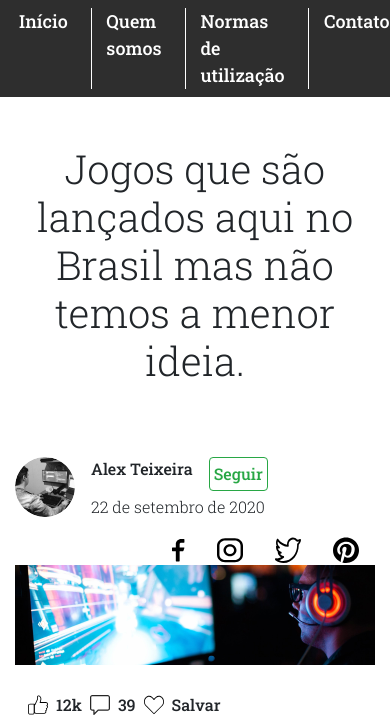
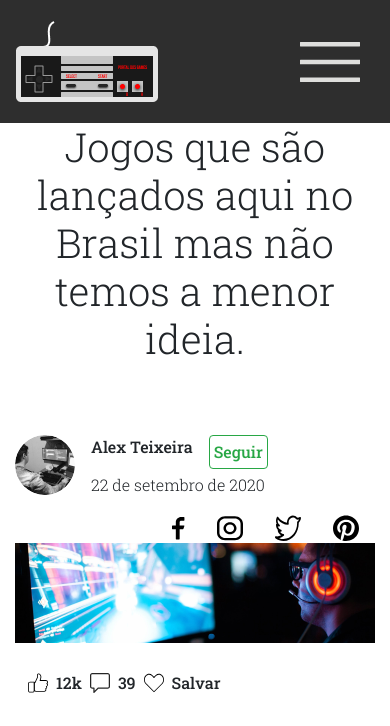
Before and after one commit to caioliveira277/projeto-integrador-2, a PHP site: page / in a window 390 px wide; the page is wider, and only the part inside the window is pictured. Shown: the top 726 px of that part. Run offline with PHP 8.4, Linux system fonts and the light colour scheme.

Commit message:
Header responsivo

```diff
--- a/pages/template/header.php
+++ b/pages/template/header.php
@@ -1,26 +1,41 @@
 <!DOCTYPE html>
 <html lang="en">
+
 <head>
   <meta charset="UTF-8">
   <meta name="viewport" content="width=device-width, initial-scale=1.0">
   <link rel="stylesheet" href="./assets/css/bootstrap.min.css">
   <link rel="stylesheet" href="./assets/css/styles.css">
   <link rel="shortcut icon" href="./assets/images/favicon.png" type="image/x-icon">
-  <title>Document</title>
+  <title>Portal dos Games</title>
 </head>
+
 <body>
-  <header class="py-2 mb-5">
-    <div class="container d-flex align-items-center justify-content-between">
-      <a href="./index.php">
-        <img src="./assets/images/logo.png" class="img-fluid" alt="Logo Portal dos games, um controle preto retrô com alguns botões em vermelho">
+  <header>
+    <nav class="navbar navbar-expand-md py-3">
+      <a href="index.html" class="navbar-brand">
+        <img src="assets/images/logo.png" alt="Portal dos Games">
       </a>
-      <nav>
-        <ul class="list-inline d-flex mb-0">
-          <li class="mx-1 d-flex"><a href="./index.php">Início</a></li>
-          <li class="mx-1 d-flex"><a href="./pages/quem_somos.php">Quem somos</a></li>
-          <li class="mx-1 d-flex"><a href="./pages/normas_utilizacao.php">Normas de utilização</a></li>
-          <li class="mx-1 d-flex"><a href="./pages/contato.php">Contato</a></li>
+
+      <button class="navbar-toggler" type="button" data-toggle="collapse" data-target="#navbarSupportedContent" aria-controls="navbarSupportedContent" aria-expanded="false" aria-label="Abrir Navegação">
+        <span class="navbar-toggler-icon m-3 d-flex justify-content-center align-items-center"><img src="assets/images/menu.png"></span>
+      </button>
+
+      <div class="collapse navbar-collapse" id="navbarSupportedContent">
+        <ul class="navbar-nav ml-auto">
+          <li class="mx-1 d-flex">
+            <a class="nav-link" href="./index.php">Início</a>
+          </li>
+          <li class="mx-1 d-flex">
+            <a class="nav-link active" href="./pages/quem_somos.php">Quem somos</a>
+          </li>
+          <li class="mx-1 d-flex">
+            <a class="nav-link active" href="./pages/normas_utilizacao.php">Normas de Utilização</a>
+          </li>
+          <li class="mx-1 d-flex">
+            <a class="nav-link active" href="./pages/contato.php">Contato</a>
+          </li>
         </ul>
-      </nav>
-    </div>
+      </div>
+    </nav>
   </header>
```
Also changed, not shown: assets/images/menu.png (added).
